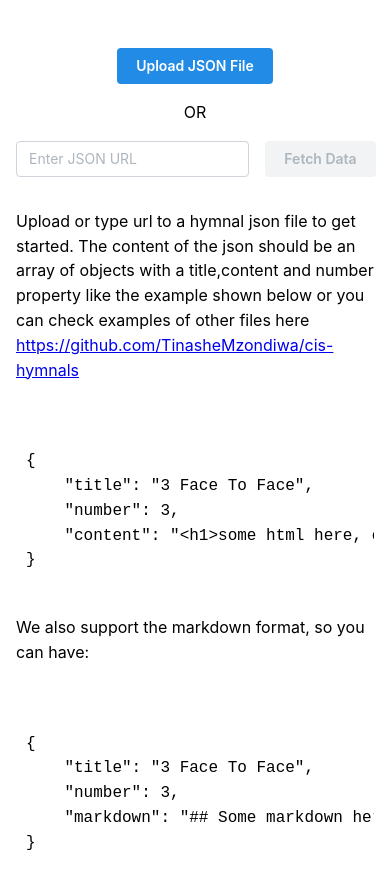
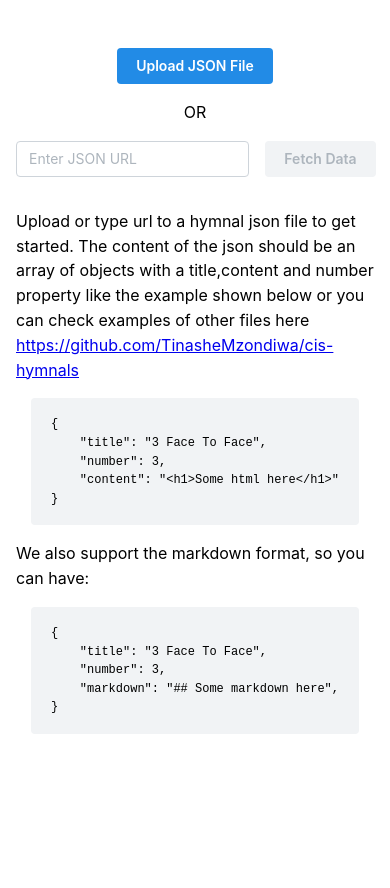
Before and after one commit to OlivierJM/previewer, a React (Vite) app: page / in a window 390 px wide. Shown: the top 888 px of the page. After the commit the page ends 844 px from the top, so only its background shows below. Built offline with nearby package versions, Linux system fonts and the light colour scheme.

Commit message:
Made some improvements to FileUploadArea

```diff
--- a/src/PreviewContainer.tsx
+++ b/src/PreviewContainer.tsx
@@ -18,7 +18,7 @@ export default function PreviewContainer() {
     const [, setOriginalHymns] = useState<Hymn[] | null>(null);
     const [editedHymns, setEditedHymns] = useState<HymnMap | null>(null);
     const [editing, setEditing] = useState(false);
-    const [drawerOpened, { toggle }] = useDisclosure();
+    const [drawerOpened, { toggle, close }] = useDisclosure();
     const [fileName, setFileName] = useState("hymnal.json");
 
     useEffect(() => {
@@ -42,9 +42,7 @@ export default function PreviewContainer() {
     };
 
     const handleItemClick = (hymnNumber: number) => {
-        if (drawerOpened) {
-            toggle();
-        }
+        close();
         setSelectedItem(hymnNumber);
     };
 
--- a/src/components/FileUploadArea.module.css
+++ b/src/components/FileUploadArea.module.css
@@ -7,10 +7,13 @@
     justify-content: center;
 }
 
+.container code {
+    max-width: 100%;
+    padding: 5px 20px;
+}
+
 @media screen and (max-width: 768px) {
-    .container pre {
+    .container code {
         overflow-x: scroll;
-        max-width: 100%;
-        padding: 10px;
     }
 }
--- a/src/components/FileUploadArea.tsx
+++ b/src/components/FileUploadArea.tsx
@@ -7,11 +7,13 @@ import {
     Input,
     Grid,
     Space,
+    Modal,
 } from "@mantine/core";
 import { useState, ChangeEvent } from "react";
 
 import classes from "./FileUploadArea.module.css";
 import { Hymn, getFilenameFromResponse } from "../utils";
+import { useDisclosure } from "@mantine/hooks";
 
 type FileUploadAreaProps = {
     error: string | null;
@@ -26,15 +28,16 @@ const FileUploadArea = ({
 }: FileUploadAreaProps) => {
     const [url, setUrl] = useState<string>("");
     const [isLoading, setIsLoading] = useState(false);
+    const [opened, { open, close }] = useDisclosure(false);
 
     const validateJson = (jsonData: Hymn[]) => {
         if (!Array.isArray(jsonData)) {
             throw new Error(
-                "Invalid JSON format. contents of this JSON file must be an array."
+                "Invalid JSON format. Contents of this JSON file must be an array."
             );
         }
-        for (const item of jsonData) {
-            if ((item.title && item.content) || item.markdown) {
+        for (const [index, item] of jsonData.entries()) {
+            if (item.title && item.number && (item.content || item.markdown)) {
                 if (item.content && typeof item.content !== "string") {
                     throw new Error(
                         `Invalid JSON format. "content" property of item with title "${item.title}" must be a string.`
@@ -46,6 +49,12 @@ const FileUploadArea = ({
                         `Invalid JSON format. "markdown" property of item with title "${item.title}" must be a string.`
                     );
                 }
+            } else {
+                throw new Error(
+                    `Invalid JSON element at index ${index}. Every element must have valid "title" and
+                    "number" values, as well as a "content" or "markdown" value. The invalid element is:
+                    "${JSON.stringify(item, null, 2)}"`
+                );
             }
         }
     };
@@ -61,6 +70,7 @@ const FileUploadArea = ({
                 handleLoadedData(jsonData, file?.name || "hymnal.json");
             } catch (error) {
                 setError(error as string);
+                open();
             }
         };
 
@@ -85,6 +95,7 @@ const FileUploadArea = ({
         } catch (error) {
             console.error("Error fetching JSON data:", error);
             setError(error as string);
+            open();
         } finally {
             setIsLoading(false);
         }
@@ -133,28 +144,40 @@ const FileUploadArea = ({
                     </a>
                 </Text>
                 <Space h="md" />
-                <pre>{`
-{
+                <Code>
+                    <pre>{`{
     "title": "3 Face To Face",
     "number": 3,
-    "content": "<h1>some html here, content can also in markdown</h1>"
+    "content": "<h1>Some html here</h1>"
 }`}</pre>
+                </Code>
                 <Space h="md" />
                 <Text>
                     We also support the markdown format, so you can have:
                 </Text>
                 <Space h="md" />
-                <pre>{`
-{
+                <Code>
+                    <pre>{`{
     "title": "3 Face To Face",
     "number": 3,
     "markdown": "## Some markdown here",
 }`}</pre>
+                </Code>
                 <Space h="md" />
-                <Text color="red">
-                    {error &&
-                        `${error}, make sure the file is JSON and the content of the file matches the format above`}
-                </Text>
+                <Modal
+                    title="An error occured"
+                    opened={opened}
+                    onClose={close}
+                    centered
+                    overlayProps={{
+                        backgroundOpacity: 0.55,
+                        blur: 3,
+                    }}
+                    color="red"
+                >
+                    {error && `${error}`} Make sure the file is JSON and the
+                    content of the file matches the given format
+                </Modal>
             </div>
         </Container>
     );
```
